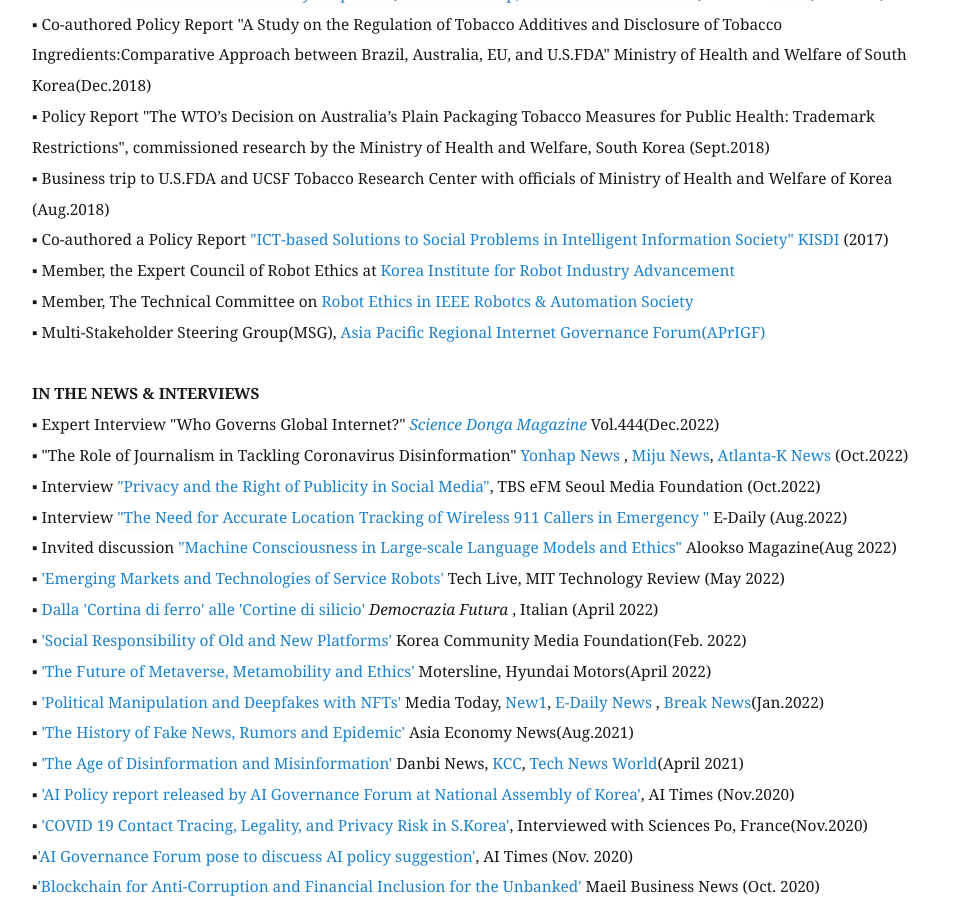
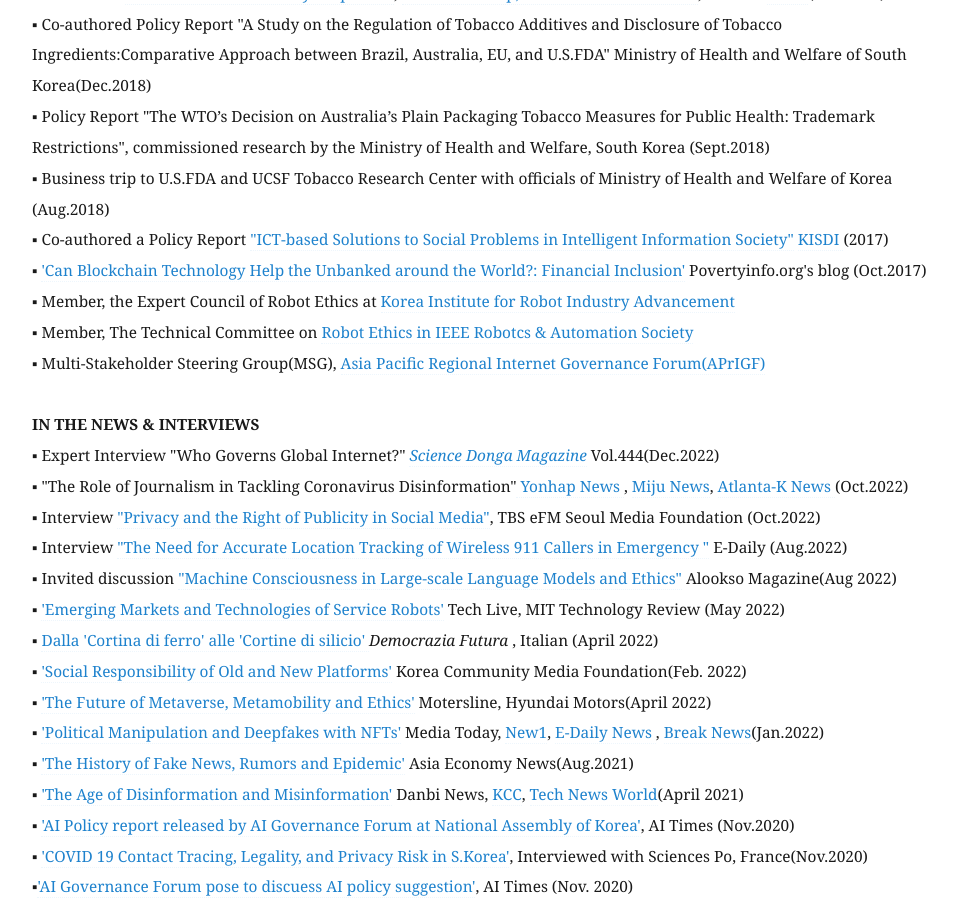
Before and after one commit to eunchangchoi/eunchangchoi.github.io, a Jekyll site: the page built from index.md, in a window 1280 px wide and 900 px high, scrolled down 6611 px. Shown: the whole window, without its empty margins (68-1025 px from the left). Built offline with Jekyll 4.4.1, drawn with Linux system fonts in a browser that asks for light colours.

Commit message:
Update index.md

```diff
--- a/index.md
+++ b/index.md
@@ -153,6 +153,7 @@
 ▪ Policy Report "The WTO’s Decision on Australia’s Plain Packaging Tobacco Measures for Public Health: Trademark Restrictions", commissioned research by the Ministry of Health and Welfare, South Korea (Sept.2018)<br>
 ▪ Business trip to U.S.FDA and UCSF Tobacco Research Center with officials of Ministry of Health and Welfare of Korea (Aug.2018) <br>
 ▪ Co-authored a Policy Report <a href="https://www.kisdi.re.kr/report/view.do?key=m2101113024770&arrMasterId=3934580&masterId=3934580&artId=520556">"ICT-based Solutions to Social Problems in Intelligent Information Society"</a> <a href= "https://www.kisdi.re.kr/eng/index.do%20%20%20%20KISDI"> KISDI </a>(2017) <br>
+▪ <a href="https://blog.naver.com/gp3project/221112176044">'Can Blockchain Technology Help the Unbanked around the World?: Financial Inclusion'</a> Povertyinfo.org's blog (Oct.2017)<br>
 ▪ Member, the Expert Council of Robot Ethics at <a href="https://kiria.org/eng"> Korea Institute for Robot Industry Advancement</a> <br>
 ▪ Member, The Technical Committee on <a href="https://www.ieee-ras.org"> Robot Ethics in IEEE Robotcs & Automation Society </a> <br>
 ▪ Multi-Stakeholder Steering Group(MSG), <a href="https://ap.rigf.asia/"> Asia Pacific Regional Internet Governance Forum(APrIGF)</a> <br>
```
